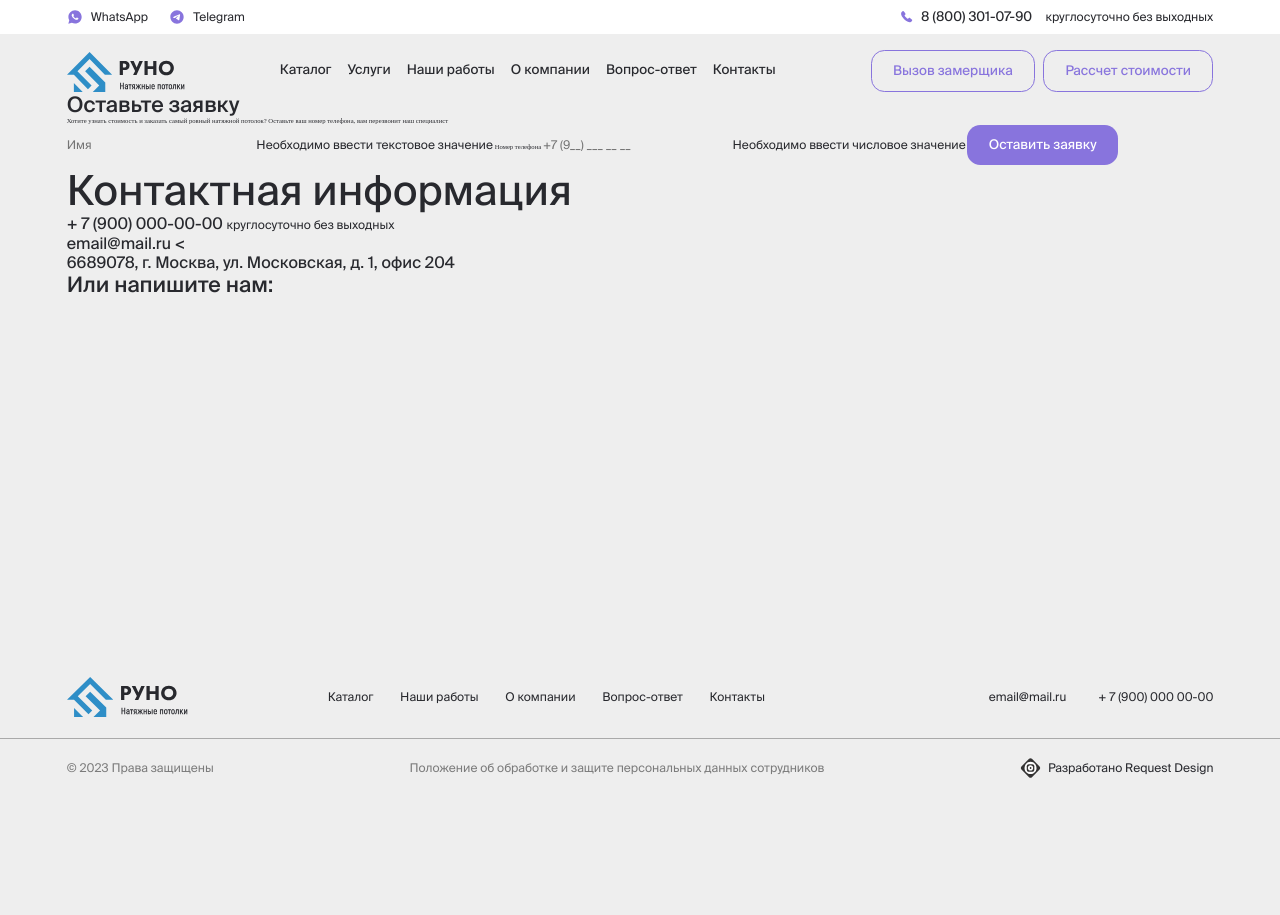
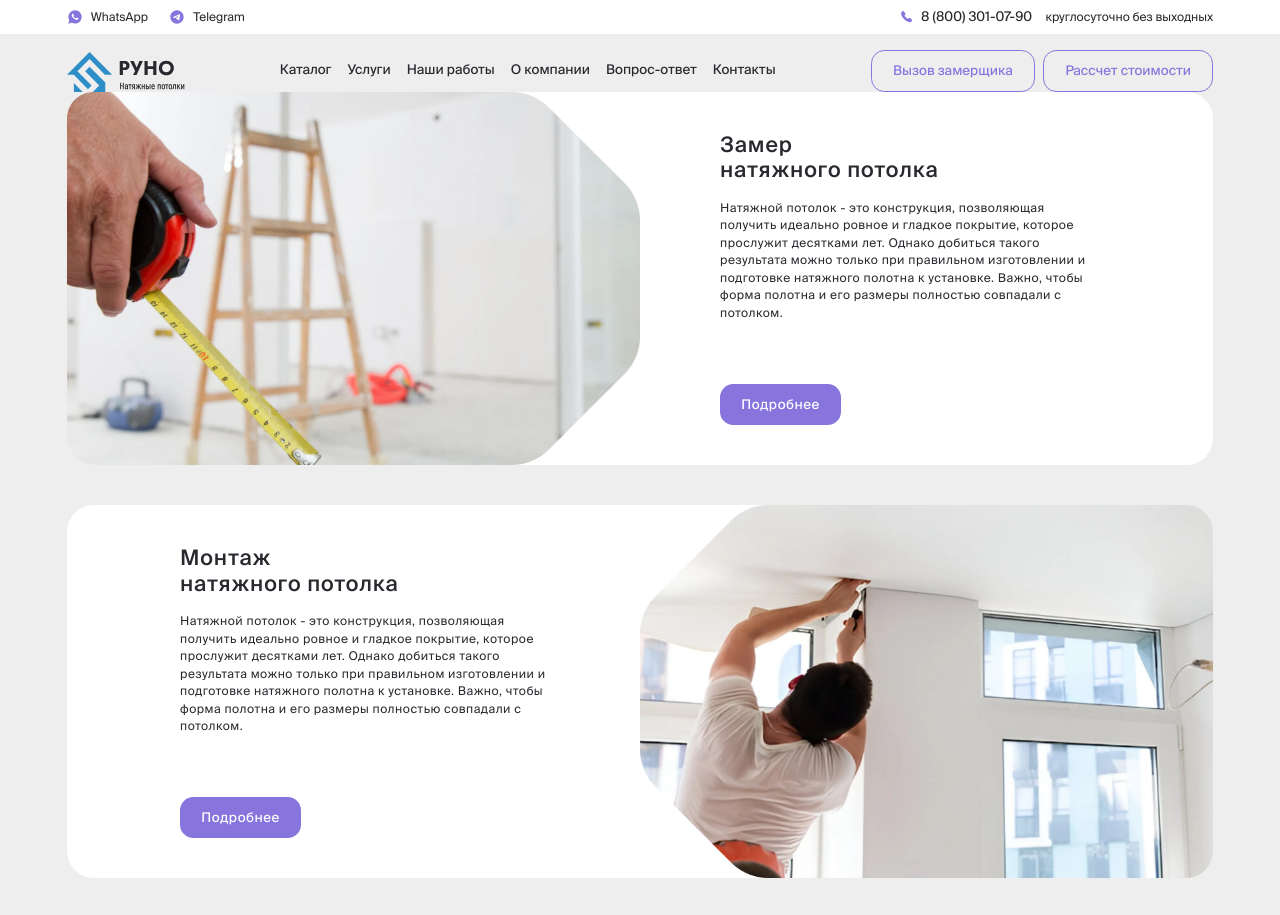
Before and after one commit to KuloverovaOlga/runo, a website built with webpack: page src/services.html in a window 1280 px wide. Shown: the top 915 px of the page. Before the commit the page ends 800 px from the top, so only its background shows below. Built offline with nearby package versions, Linux system fonts and the light colour scheme.

Commit message:
feat: add services section desc+mob style

```diff
--- /dev/null
+++ b/src/components/services.html
@@ -0,0 +1,34 @@
+<section class="services">
+  <div class="container">
+    <div class="services__item">
+      <div class="services__item-img">
+        <img src="./assets/images/services_1.webp" alt="">
+      </div>
+      <div class="services__item-content">
+        <p class="services__item-title title-h2">Замер<br>натяжного потолка</p>
+        <p class="services__item-text title-h5">Натяжной потолок - это конструкция, позволяющая получить идеально ровное и гладкое покрытие, которое прослужит десятками лет. Однако добиться такого результата можно только при правильном изготовлении и подготовке натяжного полотна к установке. Важно, чтобы форма полотна и его размеры полностью совпадали с потолком.</p>
+        <button class="services__item-btn button title-h4">Подробнее</button>
+      </div>
+    </div>
+    <div class="services__item">
+      <div class="services__item-img">
+        <img src="./assets/images/services_2.webp" alt="">
+      </div>
+      <div class="services__item-content">
+        <p class="services__item-title title-h2">Монтаж<br>натяжного потолка</p>
+        <p class="services__item-text title-h5">Натяжной потолок - это конструкция, позволяющая получить идеально ровное и гладкое покрытие, которое прослужит десятками лет.  Однако добиться такого результата можно только при правильном изготовлении и подготовке натяжного полотна к установке. Важно, чтобы форма полотна и его размеры полностью совпадали с потолком. </p>
+        <button class="services__item-btn button title-h4">Подробнее</button>
+      </div>
+    </div>
+    <div class="services__item">
+      <div class="services__item-img">
+        <img src="./assets/images/services_3.webp" alt="">
+      </div>
+      <div class="services__item-content">
+        <p class="services__item-title title-h2">Ремонт<br>натяжного потолка</p>
+        <p class="services__item-text title-h5">Натяжной потолок - это конструкция, позволяющая получить идеально ровное и гладкое покрытие, которое прослужит десятками лет.  Однако добиться такого результата можно только при правильном изготовлении и подготовке натяжного полотна к установке. Важно, чтобы форма полотна и его размеры полностью совпадали с потолком. </p>
+        <button class="services__item-btn button title-h4">Подробнее</button>
+      </div>
+    </div>
+  </div>
+</section>
--- a/src/index.scss
+++ b/src/index.scss
@@ -13,3 +13,4 @@
 @import './scss/components/catalog';
 @import './scss/components/product-banner';
 @import './scss/components/benefits';
+@import './scss/components/services';
--- /dev/null
+++ b/src/scss/components/_services.scss
@@ -0,0 +1,111 @@
+.services {
+  .container {
+    display: flex;
+    flex-direction: column;
+    gap: 6rem;
+
+    @include small-tablet {
+      gap: 8rem;
+    }
+  }
+
+  &__item {
+    height: 56rem;
+    display: flex;
+    border-radius: 4rem;
+    gap: 12rem;
+    background-color: $white;
+
+    @include small-tablet {
+      flex-direction: column-reverse;
+      height: 100%;
+      gap: 1.6rem;
+    }
+
+    &:nth-child(2n) {
+      flex-direction: row-reverse;
+
+      @include small-tablet {
+        flex-direction: column-reverse;
+      }
+
+      .services__item-img {
+        -webkit-mask-image: url(./assets/images/services_mask-reverse.webp);
+        mask-image: url(./assets/images/services_mask-reverse.webp);
+
+        @include small-tablet {
+          -webkit-mask-image: inherit;
+          mask-image: inherit;
+        }
+      }
+    }
+
+    &-img {
+      width: 86rem;
+      height: 100%;
+
+      @include small-tablet {
+        width: 100%;
+        height: 52.5rem;
+      }
+
+      -webkit-mask-image: url(./assets/images/services_mask.webp);
+      mask-image: url(./assets/images/services_mask.webp);
+      -webkit-mask-repeat: no-repeat;
+      mask-repeat: no-repeat;
+      -webkit-mask-size: contain;
+      mask-size: contain;
+
+      @include small-tablet {
+        -webkit-mask-image: url(./assets/images/services_mask-mob.webp);
+        mask-image: url(./assets/images/services_mask-mob.webp);
+      }
+
+      img {
+        height: 100%;
+        object-fit: cover;
+      }
+    }
+
+    &-content {
+      width: 57rem;
+      padding: 6rem 0;
+      display: flex;
+      flex-direction: column;
+
+      @include small-tablet {
+        padding: 4.8rem;
+        width: 100%;
+      }
+    }
+
+    &-title {
+      margin-bottom: 2.4rem;
+      letter-spacing: 0.128rem;
+
+      @include small-tablet {
+        font-size: 4.8rem;
+        font-weight: 500;
+        letter-spacing: 0.18rem;
+      }
+    }
+
+    &-text {
+      letter-spacing: 0.072rem;
+
+      @include small-tablet {
+        font-size: 2.8rem;
+        letter-spacing: 0.11rem;
+      }
+    }
+
+    &-btn {
+      margin-top: auto;
+      @include btn-purple;
+
+      @include small-tablet {
+        margin-top: 3.2rem;
+      }
+    }
+  }
+}
--- a/src/services.html
+++ b/src/services.html
@@ -12,6 +12,7 @@
             <include src="./components/header.html"></include>
 
             <main class="main">
+                <include src="./components/services.html"></include>
                 <include src="./components/application.html"></include>
             </main>
             <include src="./components/footer.html"></include>
```
Also changed, not shown: src/assets/images/services_1.webp (added), src/assets/images/services_2.webp (added), src/assets/images/services_3.webp (added), src/assets/images/services_mask-mob.webp (added), src/assets/images/services_mask-reverse.webp (added), src/assets/images/services_mask.webp (added).
